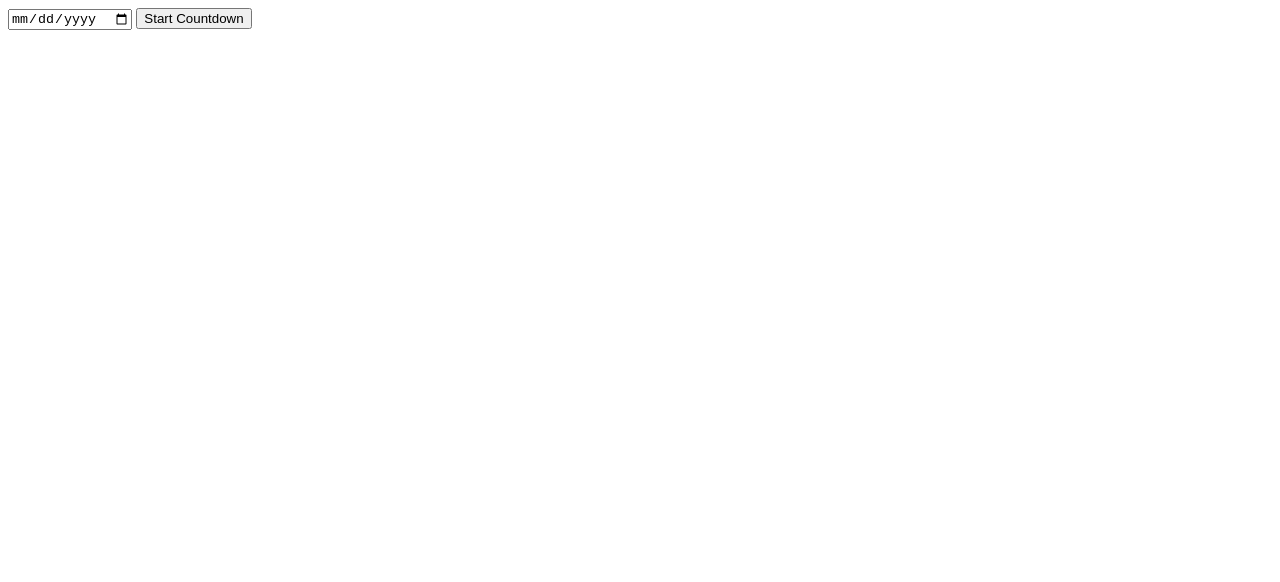
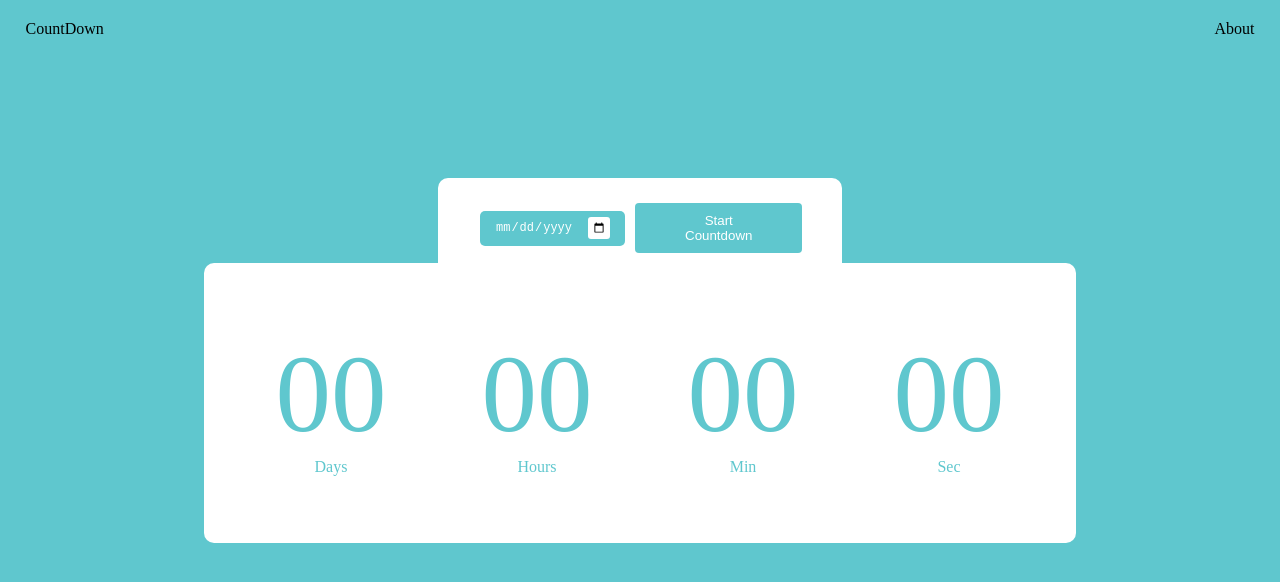
Before and after one commit to Niraaj10/CountDown, a plain HTML site: page index.html in a window 1280 px wide. Drawn offline with Linux system fonts and the light colour scheme.

Commit message:
updated UI/Forntend design

```diff
--- a/index.html
+++ b/index.html
@@ -1,17 +1,84 @@
 <!DOCTYPE html>
 <html lang="en">
+
 <head>
     <meta charset="UTF-8">
     <meta name="viewport" content="width=device-width, initial-scale=1.0">
     <title>CountDown ^ </title>
     <link rel="stylesheet" href="style.css">
 </head>
+
 <body>
+    <div class="home">
+
+
+        <nav>
+            <div class="logo">
+                CountDown
+            </div>
+
+            <div class="about">
+                About
+            </div>
+        </nav>
+
         <div class="container">
+
+
+            <div class="start">
+                <input class="date" type="date" name="" id="setTargetDate">
+                <button class="startBtn" id="startBtn">Start Countdown</button>
+            </div>
+
+            <div class="start-cont">
+
+                <div class="timer">
+
+                    <div class="Box">
+                        <div class="days" id="days">
+                            00
+                        </div>
+                            <div class="Dbox">
+                                Days
+                            </div>
+                    </div>
+                    <!-- <div class="dot1">:</div> -->
+                    <div class="Box">
+
+                        <div class="hrs" id="hrs">
+                            00
+                        </div>
+                        <div class="Hbox">
+                            Hours
+                        </div>
+                    </div>
+                    <!-- <div class="dot2">:</div> -->
+                    <div class="Box">
+
+                        <div class="min" id="min">
+                            00
+                        </div>
+                        <div class="Hbox">
+                            Min
+                        </div>
+                    </div>
+                    <!-- <div class="dot3">:</div> -->
+                    <div class="Box">
+
+                        <div class="sec" id="sec">
+                            00
+                        </div>
+                        <div class="Hbox">
+                            Sec
+                        </div>
+                    </div>
+
+                </div>
+
                 <!-- <input type="datetime-local" name="" id="setTargetDate"> -->
 
-        <input type="date" name="" id="setTargetDate">
-        <button id="startBtn">Start Countdown</button>
+                <!-- <input type="date" name="" id="setTargetDate">
+                <button id="startBtn">Start Countdown</button> -->
 
                 <div class="CD-container" id="CD-container">
                     <div id="countdown">
@@ -25,10 +92,14 @@
                 </div>
             </div>
 
+        </div>
+
+    </div>
 
 
 
 
     <script src="script.js"></script>
 </body>
+
 </html>
--- a/script.js
+++ b/script.js
@@ -49,7 +49,12 @@ startbtn.addEventListener("click", () => {
         } else {
             timeoutId = setTimeout(updateCountdown, 1000);
 
-            document.getElementById('countdown').innerHTML = `${days} D ${hours} H ${min} M ${sec} S `;
+            // document.getElementById('countdown').innerHTML = `${days} D ${hours} H ${min} M ${sec} S `;
+            document.getElementById('days').innerHTML = `${days}`;
+            document.getElementById('hrs').innerHTML = `${hours}`;
+            document.getElementById('min').innerHTML = `${min}`;
+            document.getElementById('sec').innerHTML = `${sec}`;
+
 
         }
     }
--- a/style.css
+++ b/style.css
@@ -0,0 +1,171 @@
+body {
+    padding: 0;
+    margin: 0;
+    /* background: rgb(255, 255, 255);
+    background: linear-gradient(47deg, rgba(255, 255, 255, 1) 0%, rgba(211, 255, 248, 1) 62%); */
+    /* background-color: #d3fff8; */
+
+    /* background-color: #82C4BE; */
+    background-color: #5fc7ce;
+    /* background-color: #a9fff7; */
+
+}
+
+.home {
+    display: flex;
+    justify-content: center;
+    align-items: center;
+    flex-direction: column;
+}
+
+nav {
+    width: 96vw;
+    padding: 20px;
+    display: flex;
+    justify-content: space-between;
+}
+
+.container {
+    margin-top: 15vh;
+    /* height: 25vh; */
+    padding: 10px;
+    width: 30vw;
+    background-color: white;
+    display: flex;
+    justify-content: center;
+    align-items: center;
+    flex-direction: column;
+    border-radius: 10px;
+    position: relative;
+}
+
+.start {
+    display: flex;
+    /* flex-direction: column; */
+    justify-content: space-between;
+    align-items: center;
+    padding: 5px;
+    width: 25vw;
+}
+
+.date {}
+
+.startBtn {
+    padding: 5px;
+    margin: 10px;
+    padding: 10px 50px;
+    border-radius: 4px;
+    /* background-color: #5EBEC4; */
+    background-color: #5fc7ce;
+    border: none;
+    color: white;
+    /* <!-- HTML !-->
+<button class="button-70" role="button">Button 70</button>
+
+CSS
+.button-70 { */
+    /* background-image: linear-gradient(#60ffe5, #82C4BE);
+  border: 0;
+  border-radius: 4px;
+  box-shadow: rgba(0, 0, 0, .3) 0 5px 15px;
+  box-sizing: border-box;
+  color: #fff;
+  cursor: pointer;
+  font-family: Montserrat,sans-serif;
+  font-size: .9em;
+  margin: 5px;
+  padding: 10px 15px;
+  text-align: center;
+  user-select: none;
+  -webkit-user-select: none;
+  touch-action: manipulation; */
+    /* } */
+}
+
+.start-cont {
+
+    /* background-color: #5EBEC4; */
+    background-color: white;
+    height: 30vh;
+    width: 65vw;
+    position: absolute;
+    top: 85%;
+    border-radius: 10px;
+    padding: 20px;
+    /* color: white; */
+    color: #5fc7ce;
+    display: flex;
+    justify-content: center;
+    align-items: center;
+
+}
+
+.timer {
+    width: fit-content;
+    display: flex;
+    gap: 55px;
+    justify-content: center;
+    align-items: center;
+    position: relative;
+}
+
+.Box {
+    padding: 20px;
+    height: 10vh;
+    display: flex;
+    flex-direction: column;
+    justify-content: center;
+    align-items: center;
+}
+
+.dot1 {
+    font-size: 64px;
+    position: absolute;
+    top: -px;
+    left: 173px;
+}
+.dot2 {
+    font-size: 64px;
+    position: absolute;
+    top: -9px;
+    left: 375px;
+}
+.dot3 {
+    font-size: 64px;
+    position: absolute;
+    top: -9px;
+    left: 580px;
+}
+
+.days{
+    font-size: 111px;
+}
+.hrs{
+    font-size: 111px;
+}
+.min{
+    font-size: 111px;
+}
+.sec{
+    font-size: 111px;
+}
+
+
+
+
+input[type="date"]{
+    background-color: #5fc7ce;
+    padding: 15px;
+    color: #ffffff;
+    font-size: 12px;
+    border: none;
+    outline: none;
+    border-radius: 5px;
+    height: 5px;
+}
+::-webkit-calendar-picker-indicator{
+    background-color: #ffffff;
+    padding: 5px;
+    cursor: pointer;
+    border-radius: 3px;
+}
```
Lines whose indentation alone changed are shown as unchanged.
